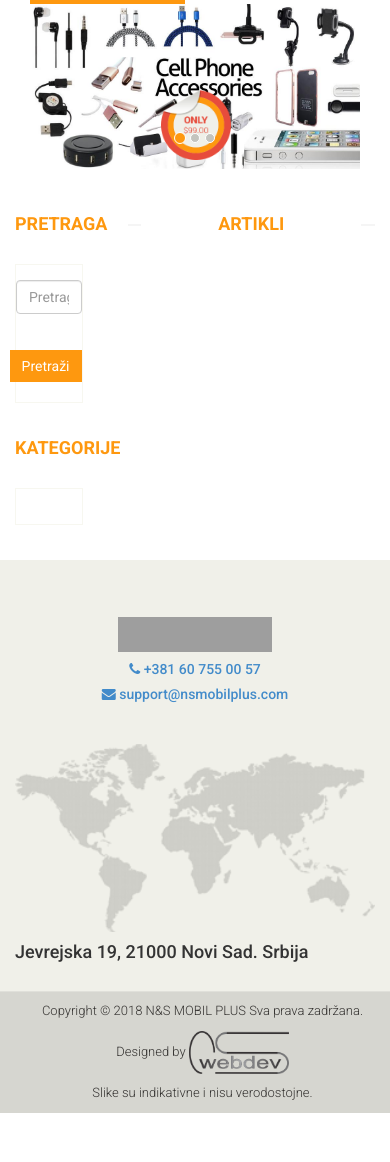
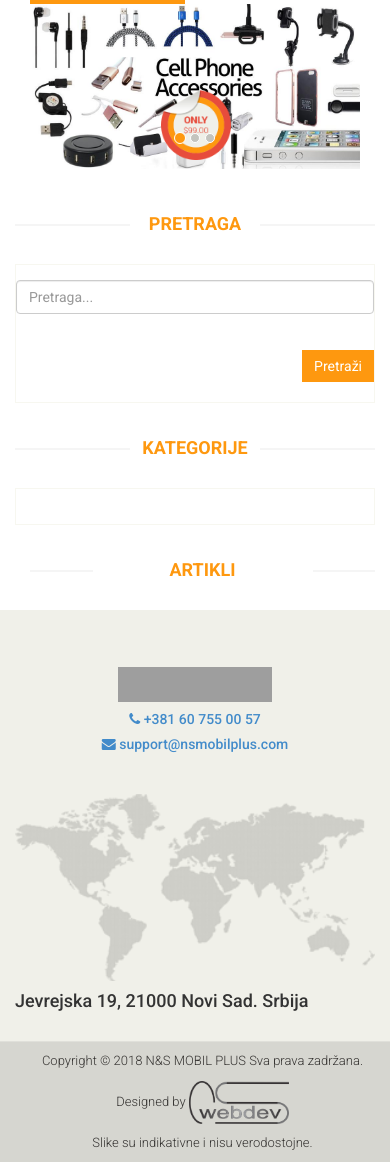
Before and after one commit to papulic/NSMOBILPLUS, a Django app: page / in a window 390 px wide. Shown: the part 578-1740 px from the top of the page. Before the commit the page ends 1691 px from the top, so only its background shows below. Run offline with Django 3.2, Linux system fonts and the light colour scheme; data that the repository does not hold is empty; grey boxes are pictures that could not be loaded.

Commit message:
Add files via upload

```diff
--- a/eprodaja/templates/eprodaja/index.html
+++ b/eprodaja/templates/eprodaja/index.html
@@ -82,7 +82,7 @@
 	<section>
 		<div class="container">
 			<div class="row">
-				<div class="col-xs-3">
+				<div class="col-sm-3">
 					<div class="left-sidebar">
 						<h2>PRETRAGA</h2>
 						<div class="panel-group category-products">
@@ -188,7 +188,7 @@
 					</div>
 				</div>
 
-				<div class="col-xs-9 padding-right">
+				<div class="col-sm-9 padding-right">
 					<div class="recommended_items"><!--recommended_items-->
 						<h2 class="title text-center">ARTIKLI</h2>
 							<div id="filter_artikli" class="category-tab"><!--category-tab-->
```
